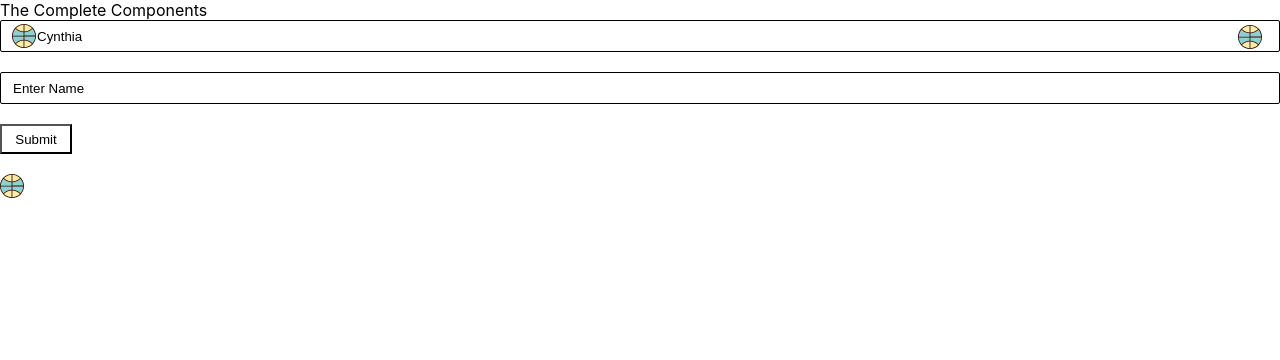
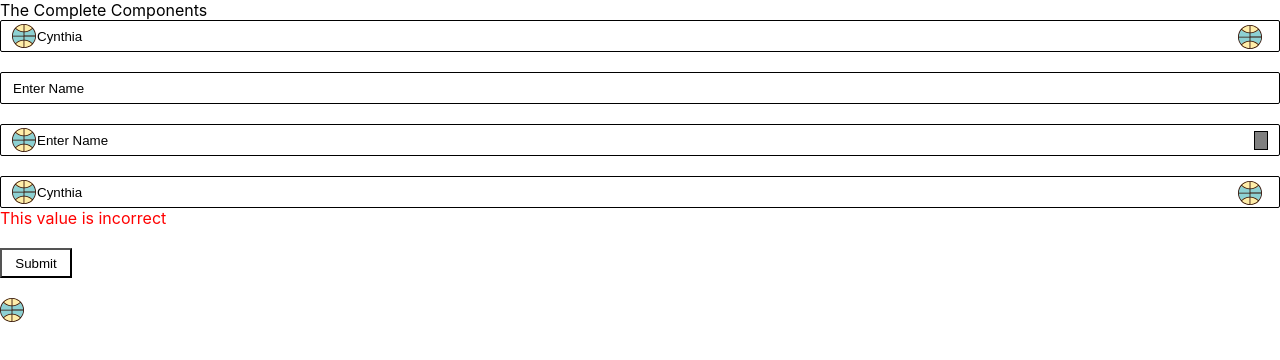
Before and after one commit to cynthia22ekm/React-TypeScript, a React (Create React App) app in the folder basics/: page / in a window 1280 px wide. Shown: the top 360 px of the page. Built offline with nearby package versions, Linux system fonts and the light colour scheme.

Commit message:
Modified app to include password

```diff
--- a/basics/src/App.tsx
+++ b/basics/src/App.tsx
@@ -23,6 +23,25 @@ function App() {
       <br />
       <TextInput type={"text"} placeholder={"Enter Name"} />
       <br />
+      <TextInput
+        iconVectorLeft={Ball}
+        type={"password"}
+        placeholder={"Enter Name"}
+        clearable={true}
+        iconVectorRight={Ball}
+      />
+      <br />
+      <TextInput
+        iconVectorLeft={Ball}
+        type={"text"}
+        placeholder={"Enter Name"}
+        clearable={true}
+        iconVectorRight={Ball}
+        value={"Cynthia"}
+        errorMessage={"This value is incorrect"}
+        hasErrors={true}
+      />
+      <br />
       <Button label={"Submit"} size={"small"} palette={"default"} />
       <br />
       <br />
```
